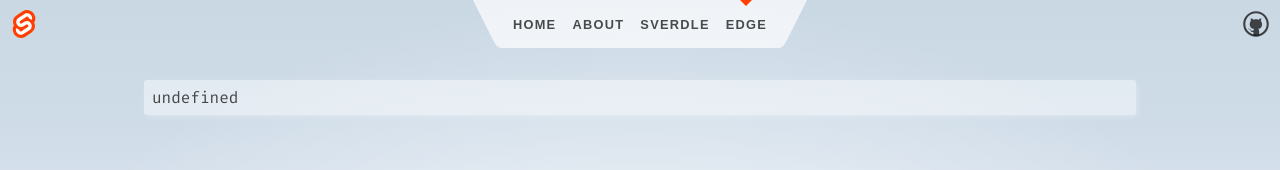
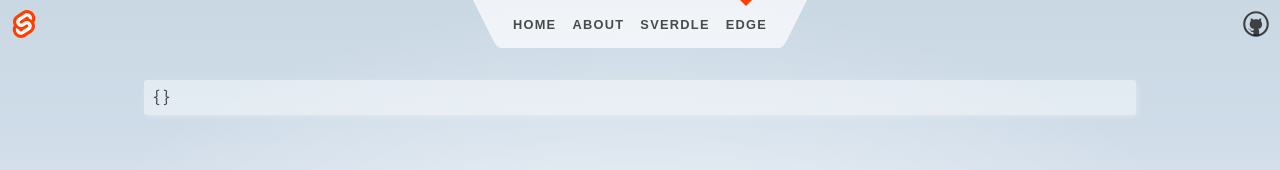
Before and after one commit to brittneypostma/demo-sveltekit-edge, a SvelteKit app: page /edge in a window 1280 px wide. Shown: the top 170 px of the page. Built offline with nearby package versions, Linux system fonts and the light colour scheme.

Commit message:
stringify date

```diff
--- a/src/routes/edge/+page.server.ts
+++ b/src/routes/edge/+page.server.ts
@@ -1,6 +1,6 @@
 import type { PageServerLoad } from './$types';
 export const load: PageServerLoad = async (event) => {
-	console.log(event);
+	console.log(event.platform);
 	return {
 		res: event.platform
 	};
--- a/src/routes/edge/+page.svelte
+++ b/src/routes/edge/+page.svelte
@@ -3,4 +3,4 @@
 	export let data: PageData;
 </script>
 
-<pre>{data.res}</pre>
+<pre>{JSON.stringify(data, null, 2)}</pre>
```
